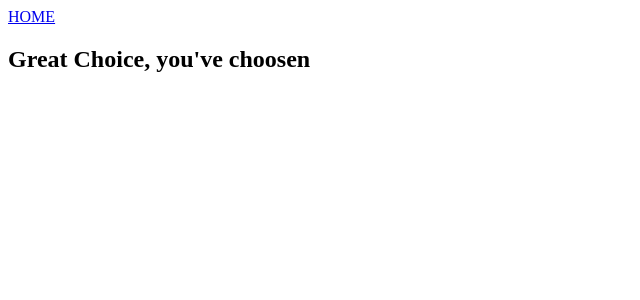
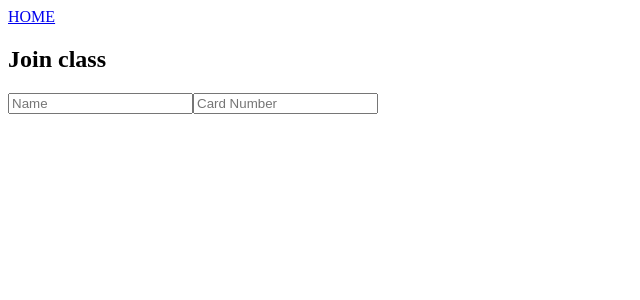
Before and after one commit to KClower/Anywhere-Fitness, a React (Vite) app: page /JoinClassForm in a window 1280 px wide. Shown: the top 300 px of the page, without its empty margins (0-640 px from the left). Built offline with nearby package versions, Linux system fonts and the light colour scheme.

Commit message:
started join class form

```diff
--- a/src/Components/JoinClassForm.jsx
+++ b/src/Components/JoinClassForm.jsx
@@ -1,9 +1,28 @@
-
+import workouts from "../dummydata";
+import { useParams } from "react-router-dom";
 
 export default function JoinClassForm() {
 
 
     return (
-        <h2>Great Choice, you've choosen </h2>
+        <>
+            <h2>Join class</h2>
+            <form>
+                <input
+                    type="text"
+                    name="username"
+                    // value={ }
+                    // onChange={ }
+                    placeholder="Name"
+                />
+                <input
+                    type="number"
+                    name="cardnumber"
+                    // value={ }
+                    // onChange={ }
+                    placeholder="Card Number"
+                />
+            </form>
+        </>
     )
 }
--- a/src/Components/SignInForm.jsx
+++ b/src/Components/SignInForm.jsx
@@ -131,9 +131,7 @@ function SignInForm() {
             .catch(err => console.log(err))
     };
 
-    const clickHandler = (e) => {
 
-    }
 
 
 
--- a/src/Components/WorkoutCard.jsx
+++ b/src/Components/WorkoutCard.jsx
@@ -1,6 +1,16 @@
 import workouts from "../dummydata";
 import { useParams } from "react-router-dom";
 import { Link } from "react-router-dom";
+import styled from "styled-components";
+import 'animate.css';
+
+
+
+const SelectedCard = styled.div`
+margin-top: 60px;
+text-align: center;
+`
+
 
 
 export default function WorkoutCard() {
@@ -11,7 +21,8 @@ export default function WorkoutCard() {
 
     return (
         <>
-            <h1>{workout.classtype}</h1>
+            <SelectedCard className="animate__animated animate__backInLeft">
+                <h1 className="animate__animated animate__bounce animate__slow animate__repeat-2">{workout.classtype}</h1>
                 <div>
                     <p>Instructor: {workout.instructor}</p>
                     <p>Price: ${workout.price}</p>
@@ -25,6 +36,7 @@ export default function WorkoutCard() {
                         <button>Join Class</button>
                     </Link>
                 </div>
+            </SelectedCard>
         </>
     )
 }
--- a/src/dummydata.jsx
+++ b/src/dummydata.jsx
@@ -77,6 +77,32 @@ const workouts = [
         maxsize: "20",
         price: "15.00"
     },
+    {
+        id: 7,
+        instructor: "Blaze",
+        classname: "Outdoor Crossfit",
+        classtime: "9am",
+        classdate: "6-21-2024",
+        classtype: "Crossfit",
+        duration: "1 hour",
+        intensity: "medium",
+        location: "Old Settlers Park",
+        maxsize: "10",
+        price: "25.00"
+    },
+    {
+        id: 8,
+        instructor: "Susan",
+        classname: "Pilates",
+        classtime: "8am",
+        classdate: "6-20-2024",
+        classtype: "Pilates",
+        duration: "1 hour",
+        intensity: "high",
+        location: "Anytime Fitness",
+        maxsize: "15",
+        price: "20.00"
+    },
 ]
 export default workouts;
 
```
Lines whose indentation alone changed are shown as unchanged.
